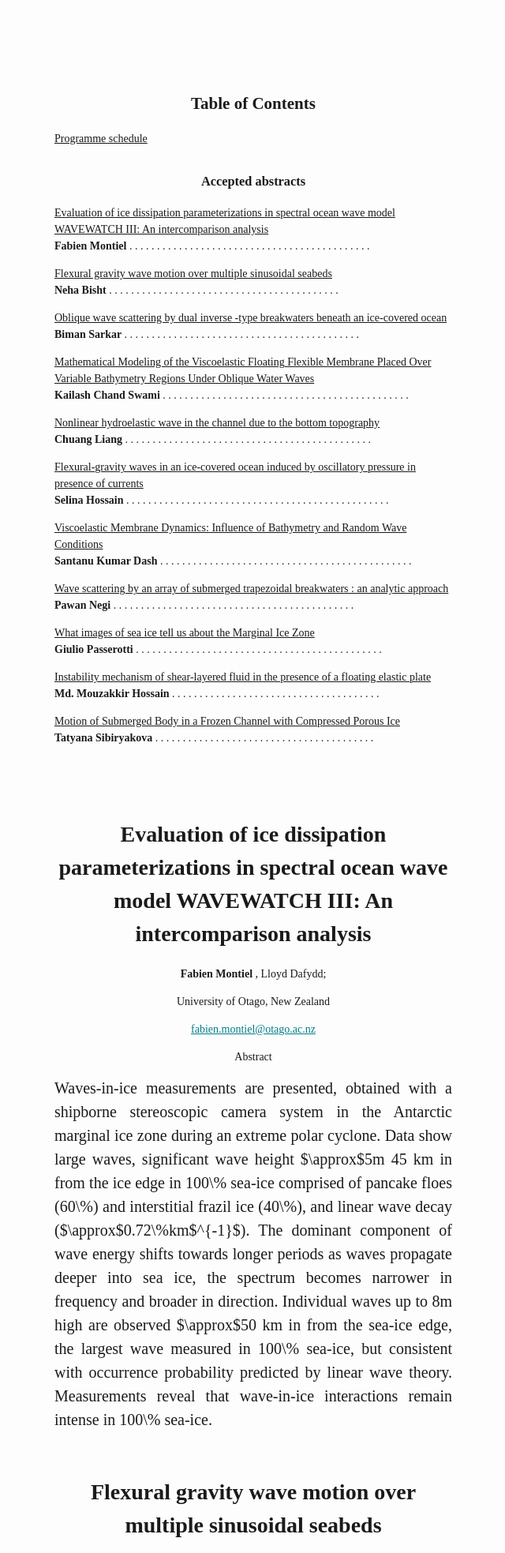
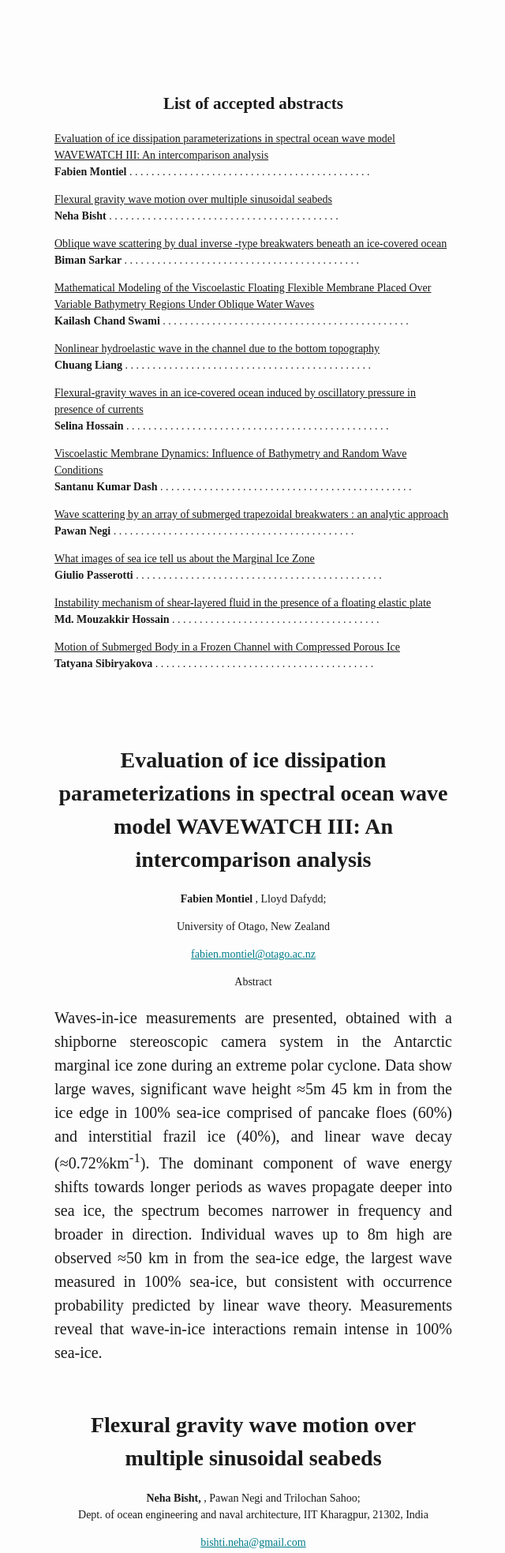
Before and after one commit to sboral1212/MOSSI2024_Abstract, a plain HTML site: page index.html in a window 1280 px wide. Shown: the part 359-2326 px from the top of the page at 79% size, without its empty margins (319-959 px from the left). Drawn offline with nearby package versions, Linux system fonts and the light colour scheme.

Commit message:
Update index.html

```diff
--- a/index.html
+++ b/index.html
@@ -244,9 +244,7 @@ body {
 <p style="page-break-after: always;">&nbsp;</p>
 
     <body style="font-family: 'Times New Roman'; font-size: 14px">
-        <h2 align="center">Table of Contents</h2>
-	<a href="#schedule"> Programme schedule </a>
-      <h3 align="center"> Accepted abstracts</h3>
+        <h2 align="center">List of accepted abstracts</h2>
         <a href="#abs:1"> Evaluation of ice dissipation parameterizations in spectral ocean wave model
 WAVEWATCH III: An intercomparison analysis</a> </br>
         <strong>Fabien Montiel</strong> . . . . . . . . . . . . . . . . . . . . . . . . . . . . . . . . . . . . . . . . . . . . </p>
@@ -287,11 +285,8 @@ WAVEWATCH III: An intercomparison analysis </h1>
         <center><a href="mailto:fabien.montiel@otago.ac.nz" target="_blank" style="mso-line-height-rule: exactly;-ms-text-size-adjust: 100%;-webkit-text-size-adjust: 100%;color: #007C89;font-weight: normal;text-decoration: underline;">fabien.montiel@otago.ac.nz</a></span></br></center>
         <p align="center"> Abstract </p>
         <div style="font-family: 'Times New Roman'; font-size: 20px ; text-align: justify;">
-            Waves-in-ice measurements are presented, obtained with a shipborne stereoscopic camera system in the Antarctic marginal ice zone during an extreme polar cyclone.
-Data show large waves, significant wave height $\approx$5m 45 km in from the ice edge in 100\% sea-ice comprised of pancake floes (60\%) and interstitial frazil ice (40\%), and linear wave decay  ($\approx$0.72\%km$^{-1}$).
-The dominant component of wave energy shifts towards longer periods as waves propagate deeper into sea ice, the spectrum becomes narrower in frequency and broader in direction.
-Individual waves up to 8m high are observed $\approx$50 km in from the sea-ice edge, the largest wave measured in 100\% sea-ice, but consistent with occurrence probability predicted by linear wave theory.
-Measurements reveal that wave-in-ice interactions remain intense in 100\% sea-ice.        </div>
+           <p>
+        Waves-in-ice measurements are presented, obtained with a shipborne stereoscopic camera system in the Antarctic marginal ice zone during an extreme polar cyclone. Data show large waves, significant wave height &approx;5m 45 km in from the ice edge in 100% sea-ice comprised of pancake floes (60%) and interstitial frazil ice (40%), and linear wave decay (&approx;0.72%km<sup>-1</sup>). The dominant component of wave energy shifts towards longer periods as waves propagate deeper into sea ice, the spectrum becomes narrower in frequency and broader in direction. Individual waves up to 8m high are observed &approx;50 km in from the sea-ice edge, the largest wave measured in 100% sea-ice, but consistent with occurrence probability predicted by linear wave theory. Measurements reveal that wave-in-ice interactions remain intense in 100% sea-ice.   </div>
         </p>
 
         <h1 class="unnumbered" id="abs:2" , align="center"> Flexural gravity wave motion over multiple sinusoidal seabeds </h1>
@@ -306,7 +301,7 @@ The growing effects of global warming and rising sea levels have increased inter
 
         <h1 class="unnumbered" id="abs:3" , align="center"> Oblique wave scattering by dual inverse -type breakwaters beneath an ice-covered
 ocean </h1>
-        <p align="center"><span> <strong> Biman Sarka$^{1}$ </strong></span>, Soumen De$^{2}$, Chia-Cheng Tsai$^{3}$, Tai-Wen Hsu$^{4}$; <br />
+        <p align="center"><span> <strong> Biman Sarkar<sup>1</sup> </strong></span>, Soumen De<sup>2</sup>, Chia-Cheng Tsai<sup>3</sup>, Tai-Wen Hsu<sup>4</sup>; <br />
          <p>   1: Center of Excellence for Ocean Engineering, National Taiwan Ocean University, Keelung, 202301, Taiwan; </p>
 <p>2: Department of Applied Mathematics, University of Calcutta, 92, A.P.C. Road, Kolkata, 700009, India; </p>
 <p>3: Bachelor Degree Program in Ocean Engineering and Technology, Keelung, 202301, Taiwan; </p>
@@ -412,8 +407,8 @@ air. This study can be extended to understand the flow stability below other lar
         </div>
 
         <h1 class="unnumbered" id="abs:11" , align="center"> Motion of Submerged Body in a Frozen Channel with Compressed Porous Ice</h1>
-        <p align="center"><span><strong>Tatyana Sibiryakova1</strong></span>, Kristina Naydenova1, Kirill Serykh1, Tatyana Khabakhpasheva2,3;<br />
-          <p>  1Department of Differential Equations, Altai State University, 656049 Barnaul, Russia;</p>
+        <p align="center"><span><strong>Tatyana Sibiryakova<sup>1</sup></strong></span>, Kristina Naydenova<sup>1</sup>, Kirill Serykh<sup>1</sup>, Tatyana Khabakhpasheva<sup>2,3</sup>;<br />
+          <p>  1 Department of Differential Equations, Altai State University, 656049 Barnaul, Russia;</p>
 <p> 2 Lavrentyev Institute of Hydrodynamics SB RAS, 630090 Novosibirsk, Russia;</p>
 <p> 3 School of Engineering, Mathematics and Physics, University of East Anglia, Norwich NR4 7TJ, UK</p>
             <center><a href="mailto:sibiriakova.tatiana@mail.ru" target="_blank" style="mso-line-height-rule: exactly;-ms-text-size-adjust: 100%;-webkit-text-size-adjust: 100%;color: #007C89;font-weight: normal;text-decoration: underline;"> sibiriakova.tatiana@mail.ru </a></span></br></center>
```
